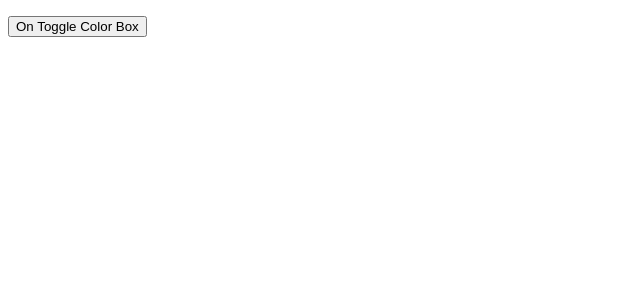
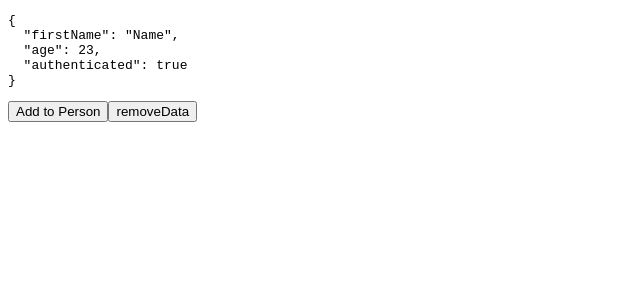
Before and after one commit to aeinmananni/react-use, a React (Vite) app: page / in a window 1280 px wide. Shown: the top 300 px of the page, without its empty margins (0-640 px from the left). Built offline with nearby package versions, Linux system fonts and the light colour scheme.

Commit message:
Add useLocalStorage

```diff
--- a/src/App.tsx
+++ b/src/App.tsx
@@ -1,9 +1,9 @@
-import AppLifeCycles from "./components/life-sycles/app-lifeCycles";
+import LocalStorage from "./components/side-effects/local-storage";
 
 const App = () => {
   return (
     <>
-      <AppLifeCycles />
+      <LocalStorage />
     </>
   );
 };
--- /dev/null
+++ b/src/components/side-effects/local-storage.tsx
@@ -0,0 +1,30 @@
+import { useLocalStorage } from "react-use";
+type PersonType = {
+  firstName: string;
+  age: number;
+  authenticated: boolean;
+  type?: string;
+};
+const person: PersonType = {
+  firstName: "Name",
+  age: 23,
+  authenticated: true,
+};
+
+const LocalStorage = () => {
+  const [value, setValue, remove] = useLocalStorage<PersonType>(
+    "my-key",
+    person
+  );
+  return (
+    <div>
+      <pre>{JSON.stringify(value, null, 2)}</pre>
+      <button onClick={() => setValue({ ...person, type: "vip" })}>
+        Add to Person
+      </button>
+      <button onClick={remove}>removeData</button>
+    </div>
+  );
+};
+
+export default LocalStorage;
```
